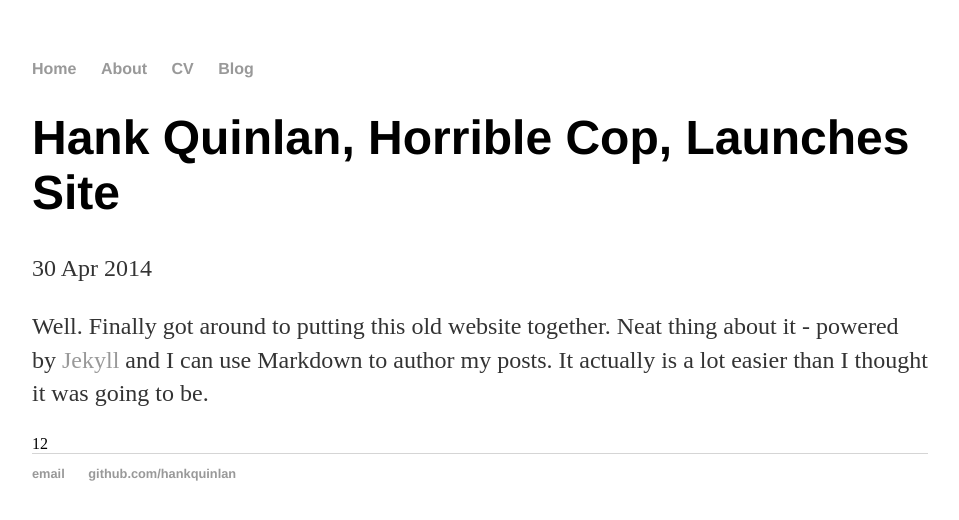
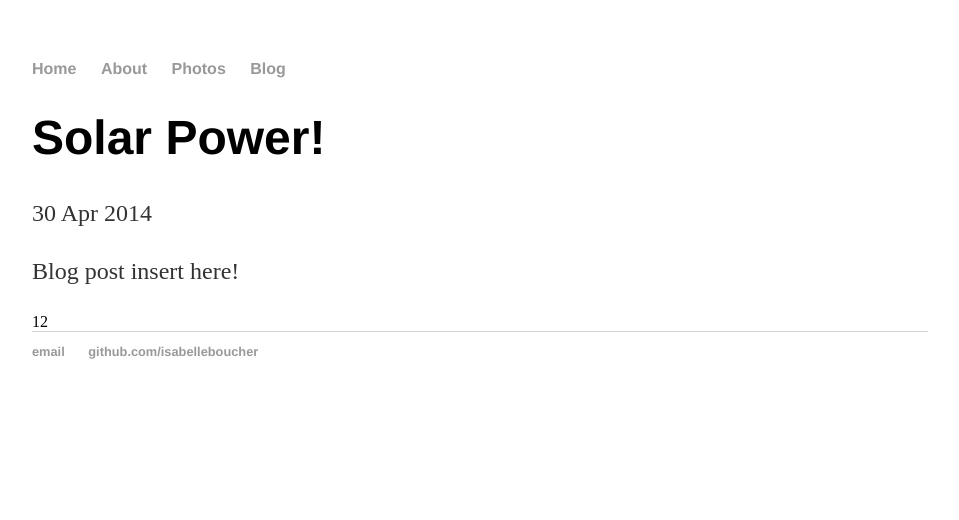
Before and after one commit to isabelleboucher/isabelleboucher.github.io, a Jekyll site: the page built from _posts/2014-04-30-hank-quinlan-site-launched.md, in a window 1280 px wide. Shown: the top 520 px of the page, without its empty margins (160-1119 px from the left). Built offline with Jekyll 4.4.1, drawn with Linux system fonts in a browser that asks for light colours.

Commit message:
Transforming my blog

```diff
--- a/_config.yml
+++ b/_config.yml
@@ -1,3 +1,3 @@
-name: Hank Quinlan, Horrible Cop
+name: Isabelle
 markdown: kramdown
 permalink: /blog/:year/:month/:day/:title
--- a/_layouts/default.html
+++ b/_layouts/default.html
@@ -10,7 +10,7 @@
 	    		<ul>
 	        		<li><a href="/">Home</a></li>
 		        	<li><a href="/about">About</a></li>
-	        		<li><a href="/cv">CV</a></li>
+	        		<li><a href="/photos">Photos</a></li>
 	        		<li><a href="/blog">Blog</a></li>
 	    		</ul>
 			</nav>
@@ -21,8 +21,8 @@
 			</div><!-- /.container -->
 			<footer>
 	    		<ul>
-	        		<li><a href="mailto:hankquinlanhub@gmail.com">email</a></li>
-	        		<li><a href="https://github.com/hankquinlan">github.com/hankquinlan</a></li>
+	        		<li><a href="mailto:isabelle.a.boucher@gmail.com">email</a></li>
+	        		<li><a href="https://github.com/isabelleboucher">github.com/isabelleboucher</a></li>
 				</ul>
 			</footer>
 		</body>
--- a/_posts/2014-04-30-hank-quinlan-site-launched.md
+++ b/_posts/2014-04-30-hank-quinlan-site-launched.md
@@ -1,7 +1,7 @@
 ---
 layout: post
-title: "Hank Quinlan, Horrible Cop, Launches Site"
+title: "Solar Power!"
 date: 2014-04-30
 ---
 
-Well. Finally got around to putting this old website together. Neat thing about it - powered by [Jekyll](http://jekyllrb.com) and I can use Markdown to author my posts. It actually is a lot easier than I thought it was going to be.
+Blog post insert here!
--- a/blog/index.html
+++ b/blog/index.html
@@ -1,6 +1,6 @@
 ---
 layout: default
-title: Hank Quinlan's Blog
+title: Isabelle's blog
 ---
 	<h1>{{ page.title }}</h1>
 	<ul class="posts">
```
